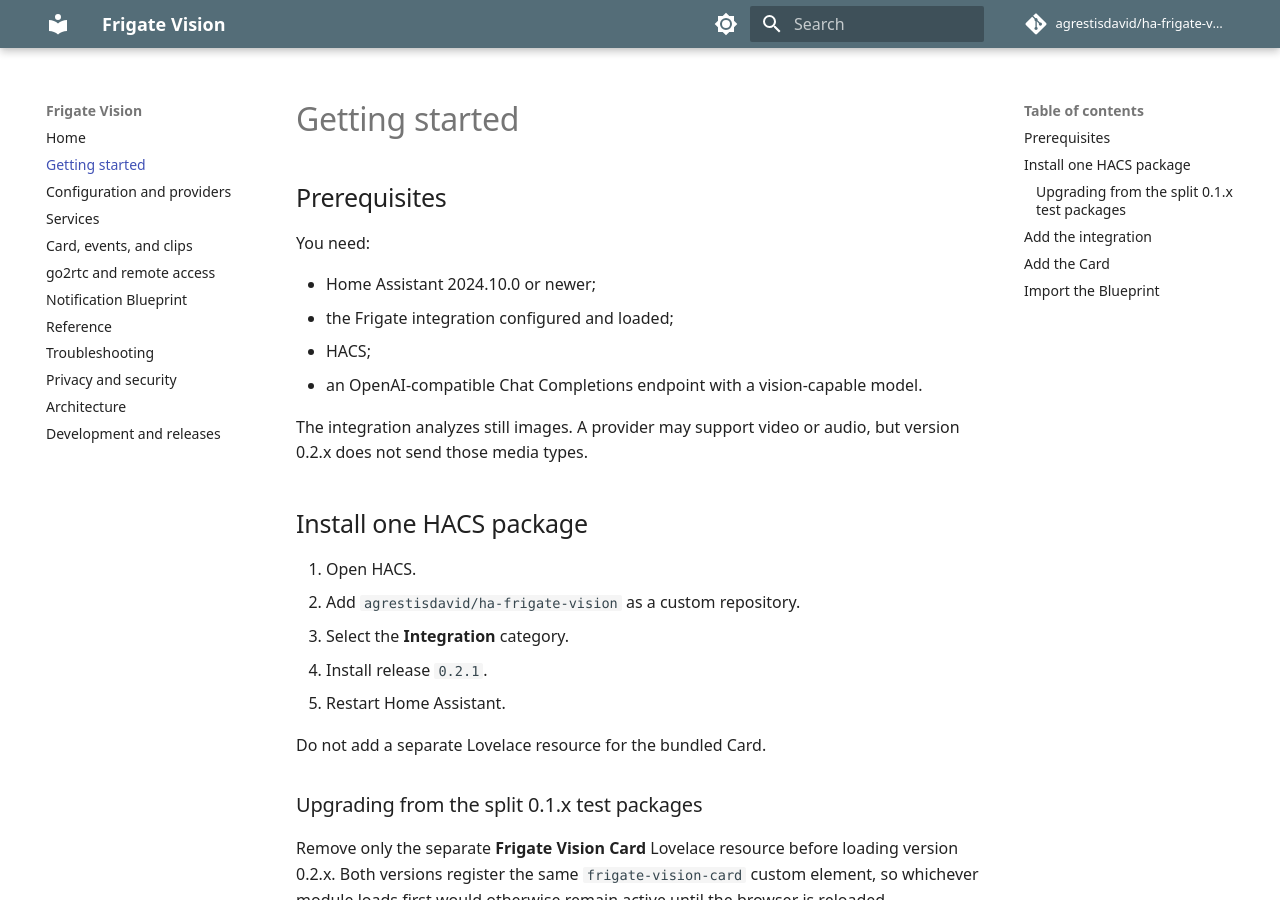
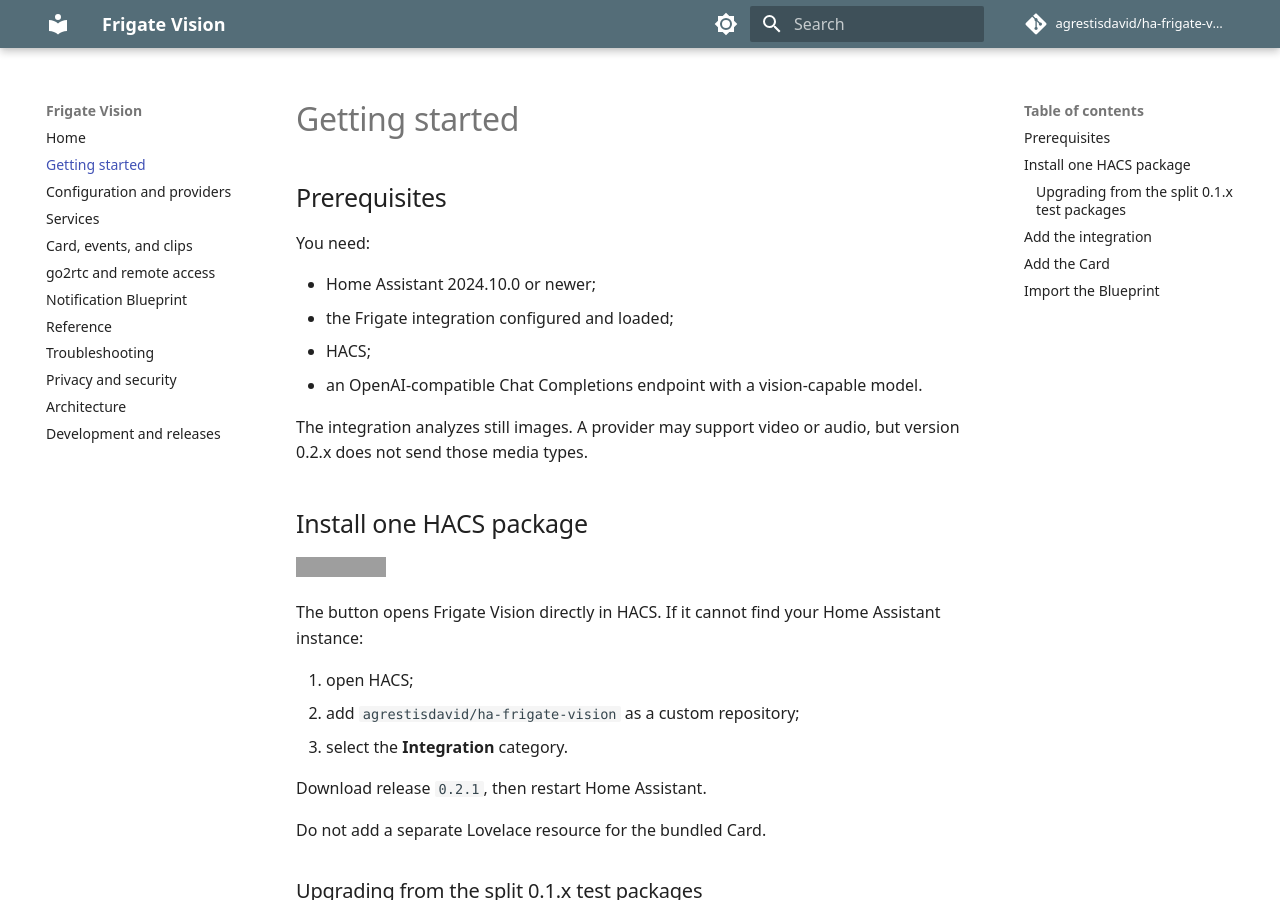
Before and after one commit to agrestisdavid/ha-frigate-vision, an MkDocs documentation site: the page built from docs/getting-started.md, in a window 1280 px wide and 900 px high. Built offline with MkDocs 1.6.1 and Material for MkDocs 9.7.7, drawn with Linux system fonts in a browser that asks for light colours; plug-ins that fetch from the network failed and are left out; comment, search, counter and statistics services are not loaded; grey boxes are pictures that could not be loaded.

Commit message:
Add Home Assistant HACS repository button

```diff
--- a/docs/getting-started.md
+++ b/docs/getting-started.md
@@ -14,11 +14,16 @@
 
 ## Install one HACS package
 
-1. Open HACS.
-2. Add `agrestisdavid/ha-frigate-vision` as a custom repository.
-3. Select the **Integration** category.
-4. Install release `0.2.1`.
-5. Restart Home Assistant.
+[![Open your Home Assistant instance and open a repository inside the Home Assistant Community Store.](https://my.home-assistant.io/badges/hacs_repository.svg)](https://my.home-assistant.io/redirect/hacs_repository/?owner=agrestisdavid&repository=ha-frigate-vision&category=integration)
+
+The button opens Frigate Vision directly in HACS. If it cannot find your Home
+Assistant instance:
+
+1. open HACS;
+2. add `agrestisdavid/ha-frigate-vision` as a custom repository;
+3. select the **Integration** category.
+
+Download release `0.2.1`, then restart Home Assistant.
 
 Do not add a separate Lovelace resource for the bundled Card.
 
```
Also changed, not shown: README.md (+5 -3 lines), 1 other file.
